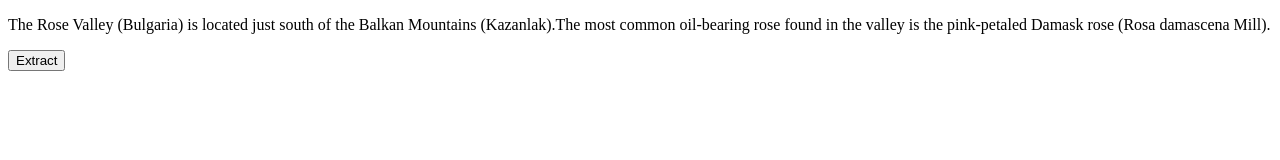
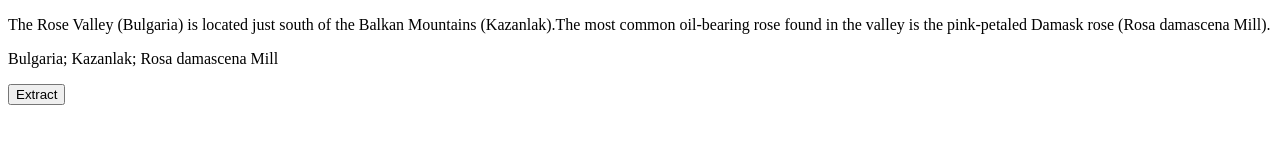
Before and after one commit to LoraYonova/JS-Advanced, a plain HTML site: page DOM Introduction/07.Extract Parenthesis/tamplate.html in a window 1280 px wide. Both pictures are taken after a click on the button "Extract". Drawn offline with Linux system fonts and the light colour scheme.

Commit message:
Extract Parenthesis

```diff
--- a/DOM Introduction/07.Extract Parenthesis/ExtractParenthesis.js
+++ b/DOM Introduction/07.Extract Parenthesis/ExtractParenthesis.js
@@ -1,3 +1,16 @@
 function extract(content) {
 
+    let targetElement = document.getElementById(content);
+    const textContent = targetElement.textContent;
+    const regex = /\((.*?)\)/g;
+    const matches = textContent.match(regex);
+
+    if (!matches) {
+        return "";
+    }
+
+    let extractedText = matches.map(match => match.slice(1, -1)).join("; ");
+
+   return document.getElementById('holder').textContent = extractedText;
+
 }
--- a/DOM Introduction/07.Extract Parenthesis/tamplate.html
+++ b/DOM Introduction/07.Extract Parenthesis/tamplate.html
@@ -7,6 +7,7 @@
 <p id="content">
     The Rose Valley (Bulgaria) is located just south of the Balkan Mountains (Kazanlak).The most common oil-bearing rose found in the valley is the pink-petaled Damask rose (Rosa damascena Mill).
 </p>
+<p id="holder"></p>
 <button onclick="extract('content')">Extract</button>
 <script src="ExtractParenthesis.js"></script>
 </body>
```
